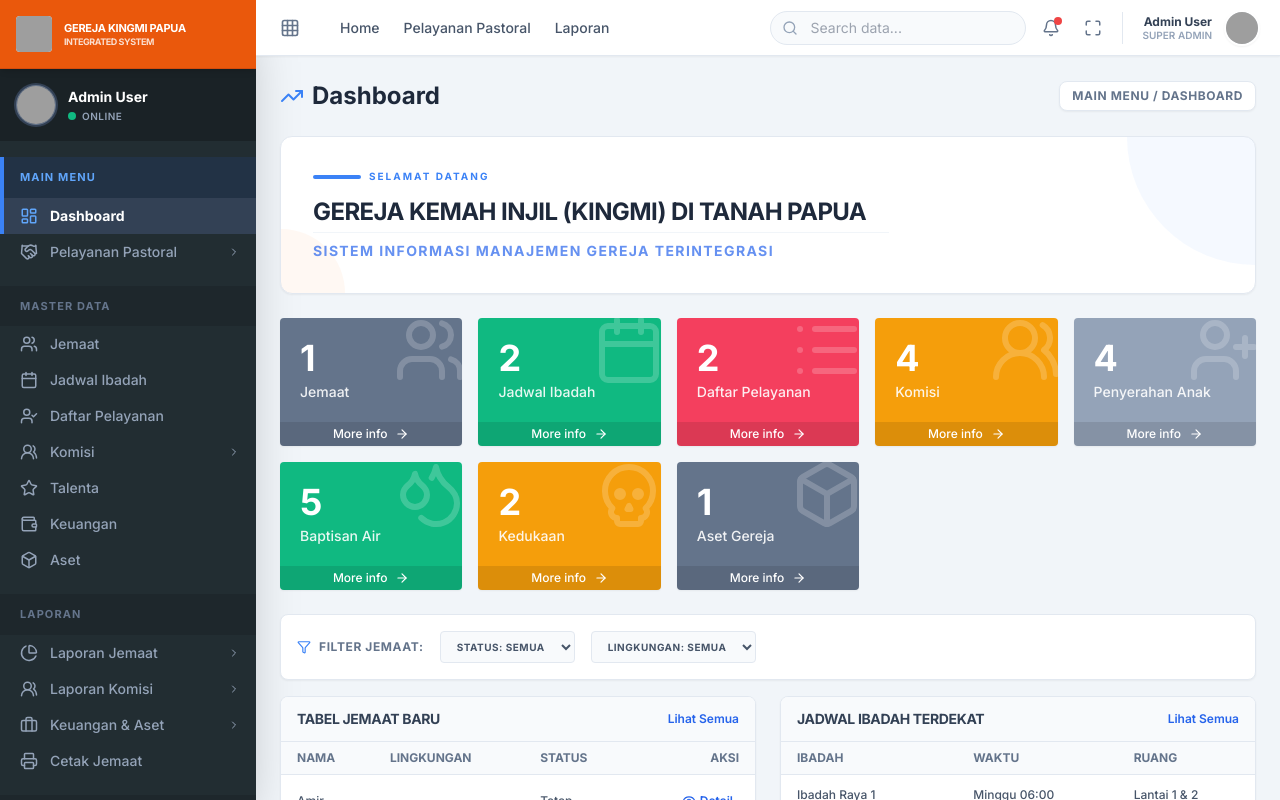
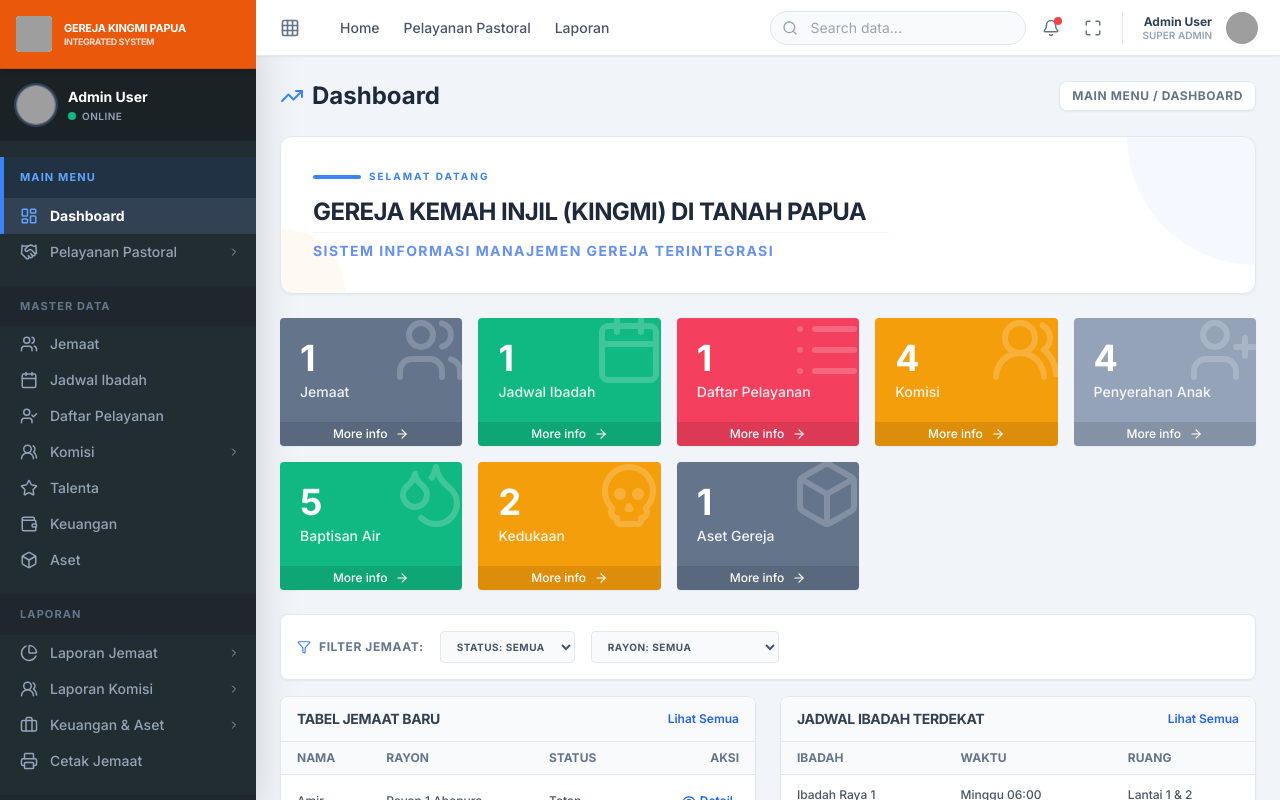
Before and after one commit to seniorpekei05091982/Pekeibo, a React (Vite) app: page / in a window 1280 px wide. Both pictures are taken after typing "Sample", "Sample123" into the empty fields and a click on the button "Sign In". Built offline with nearby package versions, Linux system fonts and the light colour scheme; grey boxes are pictures that could not be loaded.

Commit message:
feat: Refactor dashboard rayon filtering and data
Updates the dashboard to correctly filter jemaat data by 'rayon' instead of 'komsel'.
Also, simplifies and updates the static data for scheduled events, services, and talents by removing duplicate or unnecessary entries.

```diff
--- a/App.tsx
+++ b/App.tsx
@@ -59,13 +59,11 @@
   ]);
 
   const [jadwalData, setJadwalData] = useState<any[]>([
-    { id: '1', namaIbadah: 'Ibadah Raya 1', hari: 'Minggu', jamMulai: '06:00:00', jamSelesai: '08:00:00', lokasi: 'Lantai 1 & 2', keterangan: '-' },
-    { id: '2', namaIbadah: 'Sekolah Minggu', hari: 'Minggu', jamMulai: '08:00:00', jamSelesai: '09:30:00', lokasi: 'Aula', keterangan: '-' }
+    { id: '1', namaIbadah: 'Ibadah Raya 1', hari: 'Minggu', jamMulai: '06:00:00', jamSelesai: '08:00:00', lokasi: 'Lantai 1 & 2', keterangan: '-' }
   ]);
 
   const [pelayananData, setPelayananData] = useState<any[]>([
-    { id: '1', namaPelayanan: 'Majelis', keterangan: '-' },
-    { id: '2', namaPelayanan: 'Diaken', keterangan: '-' }
+    { id: '1', namaPelayanan: 'Majelis', keterangan: '-' }
   ]);
 
   const [asetData, setAsetData] = useState<any[]>([
@@ -73,8 +71,7 @@
   ]);
 
   const [talentaData, setTalentaData] = useState<any[]>([
-    { id: '1', namaTalenta: 'Menyanyi', keterangan: '-', dibuatOleh: 'admin', dibuatTanggal: '04/12/2024' },
-    { id: '2', namaTalenta: 'Bermain Musik', keterangan: '-', dibuatOleh: 'admin', dibuatTanggal: '04/12/2024' }
+    { id: '1', namaTalenta: 'Menyanyi', keterangan: '-', dibuatOleh: 'admin', dibuatTanggal: '04/12/2024' }
   ]);
 
   const [keuanganData, setKeuanganData] = useState<any[]>([]);
@@ -176,6 +173,7 @@
       case 'lap-talenta': return <LaporanGeneric type="Talenta" jemaatData={jemaatData} churchInfo={churchInfo} onBack={() => setActiveMenu('dashboard')} />;
       case 'lap-keluarga': return <LaporanGeneric type="Keluarga" jemaatData={jemaatData} churchInfo={churchInfo} onBack={() => setActiveMenu('dashboard')} />;
       case 'lap-pelayanan': return <LaporanGeneric type="Pelayanan" jemaatData={jemaatData} churchInfo={churchInfo} onBack={() => setActiveMenu('dashboard')} />;
+      case 'lap-ibadah': return <LaporanGeneric type="Ibadah" jemaatData={jemaatData} churchInfo={churchInfo} onBack={() => setActiveMenu('dashboard')} />;
 
       default:
         return (
--- a/pages/Dashboard.tsx
+++ b/pages/Dashboard.tsx
@@ -43,7 +43,7 @@
   const filteredJemaat = useMemo(() => {
     return jemaatData.filter(row => {
       const statusMatch = filterStatus === 'Semua' || row.status === filterStatus;
-      const rayonMatch = filterRayon === 'Semua' || row.komsel === filterRayon;
+      const rayonMatch = filterRayon === 'Semua' || row.rayon === filterRayon;
       return statusMatch && rayonMatch;
     });
   }, [jemaatData, filterStatus, filterRayon]);
@@ -122,10 +122,9 @@
               onChange={(e) => setFilterRayon(e.target.value)}
               className="text-[10px] font-black uppercase bg-slate-50 border border-slate-200 rounded px-3 py-2 outline-none focus:ring-1 focus:ring-blue-500 tracking-wider text-slate-600 cursor-pointer"
             >
-              <option value="Semua">Lingkungan: Semua</option>
-              <option value="Petrus">Petrus</option>
-              <option value="Paulus">Paulus</option>
-              <option value="Abraham">Abraham</option>
+              <option value="Semua">Rayon: Semua</option>
+              <option value="Rayon 1 Abepura">Rayon 1 Abepura</option>
+              <option value="Rayon 2 Sentani Waena">Rayon 2 Sentani Waena</option>
             </select>
           </div>
         </div>
@@ -133,8 +132,8 @@
         <div className="grid grid-cols-1 lg:grid-cols-2 gap-6">
           <DataTable
             title="Tabel Jemaat Baru"
-            headers={['Nama', 'Lingkungan', 'Status']}
-            data={filteredJemaat.slice(0, 5).map(r => [r.nama, r.komsel, r.status || 'Tetap'])}
+            headers={['Nama', 'Rayon', 'Status']}
+            data={filteredJemaat.slice(0, 5).map(r => [r.nama, r.rayon, r.status || 'Tetap'])}
             onViewDetails={(row) => {
               const fullData = jemaatData.find(d => d.nama === row[0]);
               setSelectedItem(fullData);
@@ -161,7 +160,7 @@
               </div>
               <div>
                 <h4 className="text-xl font-bold text-slate-800">{selectedItem.nama}</h4>
-                <p className="text-sm text-slate-500 font-medium">{selectedItem.nomerJemaat} - {selectedItem.komsel}</p>
+                <p className="text-sm text-slate-500 font-medium">{selectedItem.nomerJemaat} - {selectedItem.rayon}</p>
               </div>
             </div>
             <div className="grid grid-cols-2 gap-4 text-sm">
```
